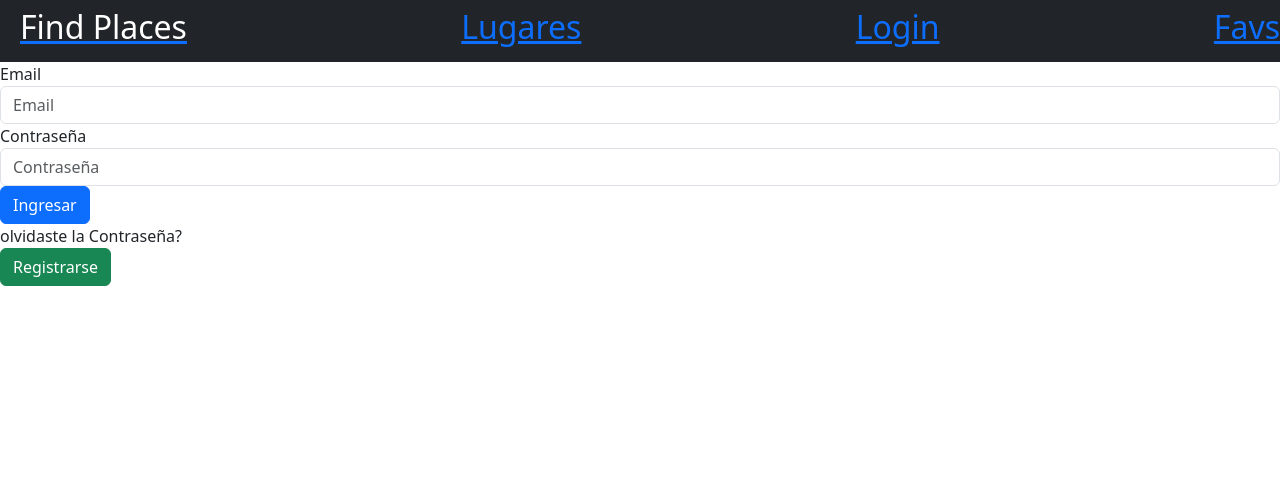
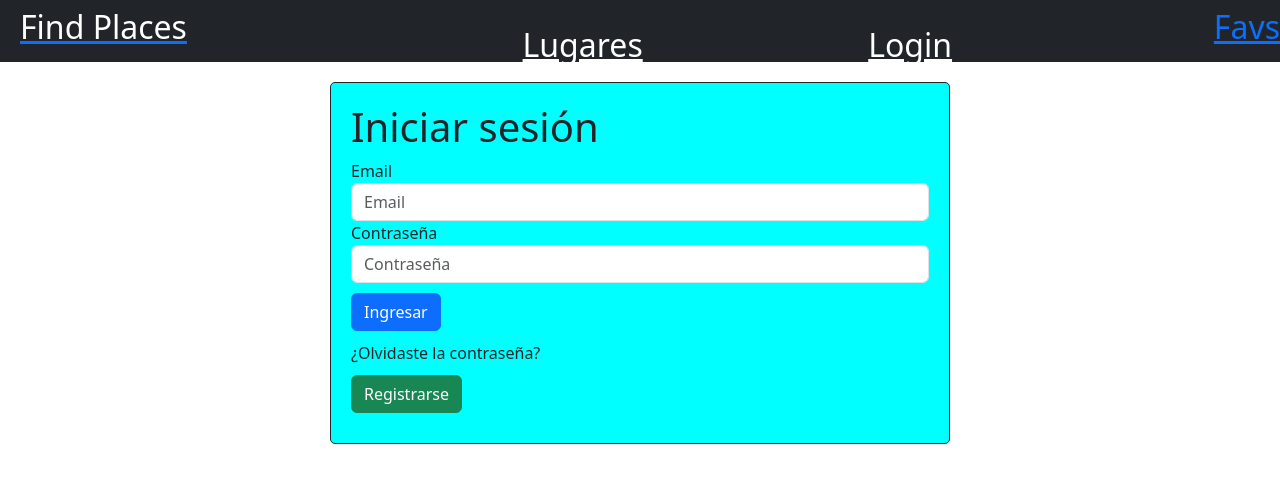
Before and after one commit to tomasnicolucci/FindPlaces-Frontend, a React (Create React App) app: page /login in a window 1280 px wide. Shown: the top 482 px of the page. Built offline with nearby package versions, Linux system fonts and the light colour scheme.

Commit message:
New styles

```diff
--- a/src/Pages/Home/Home.jsx
+++ b/src/Pages/Home/Home.jsx
@@ -4,7 +4,7 @@ import { Link } from "react-router-dom"
 const Home = () => {
   return (
     <Page>
-      <div>Home</div>
+      <h1>Home</h1>
       <Link to="/Places">
         <button className='btn btn-primary'>Lugares</button>
       </Link>
--- a/src/Pages/Login/Login.jsx
+++ b/src/Pages/Login/Login.jsx
@@ -1,7 +1,6 @@
 import React from 'react'
 import Page from '../../components/Page/Page.jsx'
 import LoginForm from '../../components/Forms/Login.jsx'
-import { Link } from "react-router-dom"
 
 const Login = () => {
   return (
@@ -9,11 +8,6 @@ const Login = () => {
       <div>
         <LoginForm />
       </div>
-      olvidaste la Contraseña? <br/>
-
-      <Link to="/users/new">
-          <button className='btn btn-success'>Registrarse</button>
-      </Link>
     </Page>
   )
 }
--- a/src/components/Forms/Login.jsx
+++ b/src/components/Forms/Login.jsx
@@ -1,6 +1,8 @@
 import React, { useState } from 'react'
+import './forms.css'
 import { loginUser } from '../../Services/users.js'
 import { useNavigate } from 'react-router-dom';
+import { Link } from "react-router-dom"
 
 const Login = () => {
 
@@ -38,7 +40,10 @@ const Login = () => {
 
   return (
     <div>
-      <form onSubmit={handleSubmit}>
+      <form onSubmit={handleSubmit} className="form">
+          <h1>
+            Iniciar sesión
+          </h1>
           <div className="form-group">
               <label htmlFor="email">Email</label>
               <input value={user.email} onChange={handleChange} name="email" type="text" className="form-control" id="email" placeholder="Email" />
@@ -47,7 +52,12 @@ const Login = () => {
               <label htmlFor="password">Contraseña</label>
               <input value={user.password} onChange={handleChange} name="password" type="password" className="form-control" id="password" placeholder="Contraseña" />
           </div>
-          <button type="submit" className="btn btn-primary">Ingresar</button>
+          <button type="submit" className="btn btn-primary form-button">Ingresar</button>
+          <br/>
+          ¿Olvidaste la contraseña? <br/>
+          <Link to="/users/new">
+              <button className='btn btn-success form-button'>Registrarse</button>
+          </Link>
       </form>
     </div>
   )
--- a/src/components/Forms/Register.jsx
+++ b/src/components/Forms/Register.jsx
@@ -1,4 +1,5 @@
 import React, { useState } from 'react'
+import './forms.css'
 import { postUser } from '../../Services/users.js'
 const Register = () => {
 
@@ -30,9 +31,9 @@ const Register = () => {
 
   return (
     <>
-    <h2>Crear cuenta</h2>
     <div>
-        <form onSubmit={handleSubmit}>
+        <form onSubmit={handleSubmit} className='form'>
+          <h1>Crear cuenta</h1>
           <div className="form-group">
             <label htmlFor="name">Nombre</label>
             <input value={user.name} onChange={handleChange} name="name" type="text" className="form-control" id="name" placeholder="Nombre" />
@@ -45,7 +46,7 @@ const Register = () => {
             <label htmlFor="password">Contraseña</label>
             <input value={user.password} onChange={handleChange} name="password" type="password" className="form-control" id="password" placeholder="Contraseña" />
           </div>
-          <button type="submit" className="btn btn-primary">Guardar</button>
+          <button type="submit" className="btn btn-primary form-button">Crear cuenta</button>
         </form>
       </div>
       </>
--- /dev/null
+++ b/src/components/Forms/forms.css
@@ -0,0 +1,13 @@
+.form{
+    background-color: aqua;
+    margin: 0 auto;
+    border: 1px solid;
+    border-radius: 5px;
+    padding: 20px;
+    width: 50%;
+}
+
+.form-button{
+    margin-top: 10px;
+    margin-bottom: 10px;
+}
--- /dev/null
+++ b/src/components/Navbar/Navbar.css
@@ -0,0 +1,5 @@
+.icono{
+    color: #fff;
+    width: 10px;
+    height: 10px;
+  }
--- a/src/components/Navbar/Navbar.jsx
+++ b/src/components/Navbar/Navbar.jsx
@@ -1,4 +1,5 @@
 import React from 'react'
+import './Navbar.css'
 import { Link } from "react-router-dom"
 
 const Navbar = () => {
@@ -7,10 +8,10 @@ const Navbar = () => {
             <Link to ="/">
                 <h2 style={{color: "white", marginLeft:"20px"}}>Find Places</h2>
             </Link>
-            <Link to="/Places">
+            <Link to="/Places" className="icono">
                 <h2>Lugares</h2>
             </Link>
-            <Link to="/login">
+            <Link to="/login" className="icono">
                 <h2>Login</h2>
             </Link>
             <Link to="/users/favorites">
--- a/src/components/Page/Page.css
+++ b/src/components/Page/Page.css
@@ -0,0 +1,5 @@
+
+.bodyContainer {
+    margin: 20px;
+
+}
--- a/src/components/Page/Page.jsx
+++ b/src/components/Page/Page.jsx
@@ -3,10 +3,14 @@ import Navbar from "../Navbar/Navbar";
 
 const Page = ({ children }) => {
     return(
-        <div>
+        <>
+        <header>
             <Navbar />
+        </header>
+        <body className="bodyContainer">
             {children}
-        </div>
+        </body>
+        </>
     )
 }
 
```
